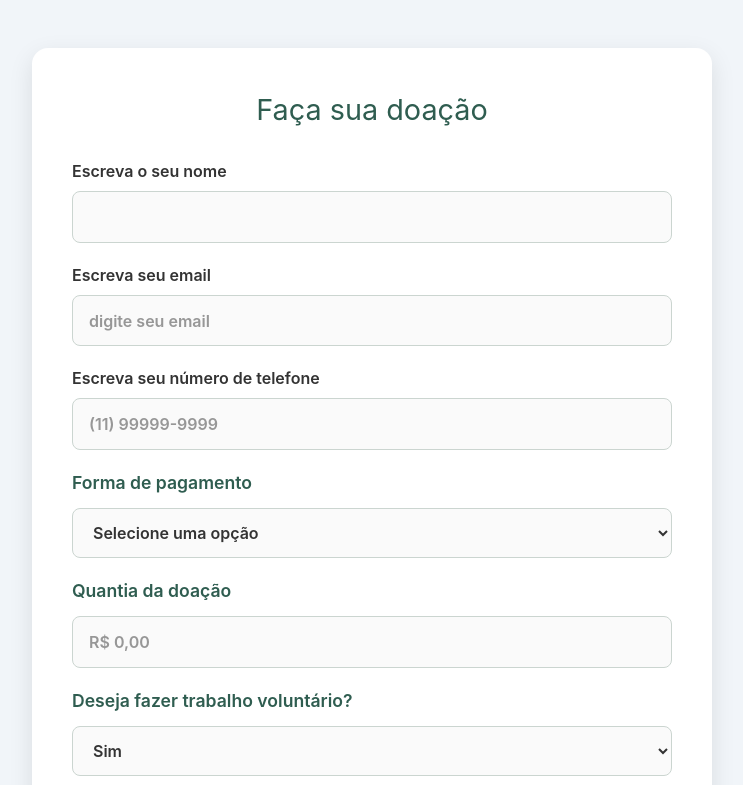
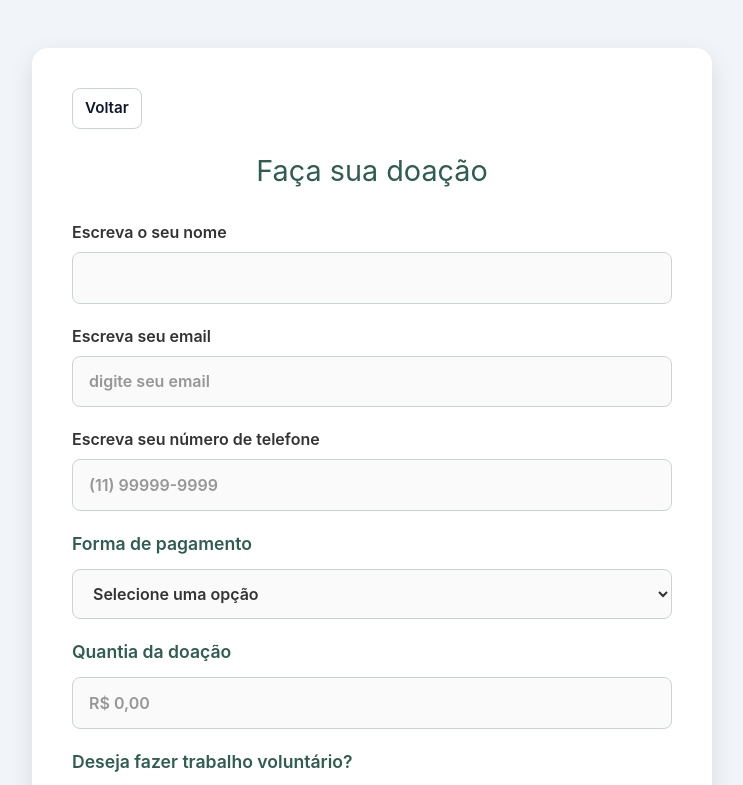
Before and after one commit to tiozinhodomine/Vozes-da-Rua, a React (Vite) app: page /quero-ajudar in a window 1280 px wide. Shown: the top 785 px of the page, without its empty margins (268-1011 px from the left). Built offline with nearby package versions, Linux system fonts and the light colour scheme.

Commit message:
add button

```diff
--- a/src/pages/FormPage/FormPage.tsx
+++ b/src/pages/FormPage/FormPage.tsx
@@ -1,4 +1,5 @@
 import { useState } from "react";
+import { useNavigate } from "react-router-dom";
 import styles from "./style.module.css";
 
 function formatPhone(value: string) {
@@ -14,9 +15,17 @@ function formatPhone(value: string) {
 export function FormPage() {
   const [phone, setPhone] = useState("");
   const [email, setEmail] = useState("");
+  const navigate = useNavigate();
 
   return (
     <form className={styles.form}>
+      <button
+        className={styles.backButton}
+        type="button"
+        onClick={() => navigate("/")}
+      >
+        Voltar
+        </button>
       <h1 className={styles.title}>Faça sua doação</h1>
 
       <label className={styles.field}>
--- a/src/pages/FormPage/style.module.css
+++ b/src/pages/FormPage/style.module.css
@@ -15,6 +15,24 @@
     color: #2f5d50;
     text-align: center;
     font-size: 1.8rem;
+}
+
+.backButton {
+    align-self: flex-start;
+    padding: 0.5rem 0.75rem;
+    border: 1px solid #cbd5d0;
+    border-radius: 8px;
+    background-color: #ffffff;
+    color: --Primary-light;
+    font-size: 0.95rem;
+    font-weight: 600;
+    cursor: pointer;
+    transition: background-color 0.2s, color 0.2s;
+}
+
+.backButton:hover {
+    background-color: #2f5d50;
+    color: #ffffff;
 }
 
 .field {
--- a/src/styles/theme.css
+++ b/src/styles/theme.css
@@ -1,9 +1,35 @@
 :root {
   --primary: #2563EB;
+  --primary-light: #60A5FA;
+  --primary-dark: #1D4ED8;
   --secondary: #22C55E;
+  --secondary-light: #86EFAC;
+  --secondary-dark: #15803D;
+
+  --accent: #F97316;
+  --accent-light: #FDBA74;
+  --accent-dark: #C2410C;
+  --purple: #8B5CF6;
+  --purple-light: #C4B5FD;
+  --purple-dark: #6D28D9;
+  --pink: #EC4899;
+  --pink-light: #F9A8D4;
+  --pink-dark: #BE185D;
+  --cyan: #06B6D4;
+  --cyan-light: #67E8F9;
+  --cyan-dark: #0E7490;
+  --yellow: #EAB308;
+  --yellow-light: #FDE047;
+  --yellow-dark: #A16207;
+  --red: #EF4444;
+  --red-light: #FCA5A5;
+  --red-dark: #B91C1C;
 
   --dark: #0F172A;
+  --dark-soft: #1E293B;
+  --slate: #475569;
   --light: #F1F5F9;
+  --light-soft: #F8FAFC;
   --white: #FFFFFF;
 
   --text-primary: #0F172A;
```
